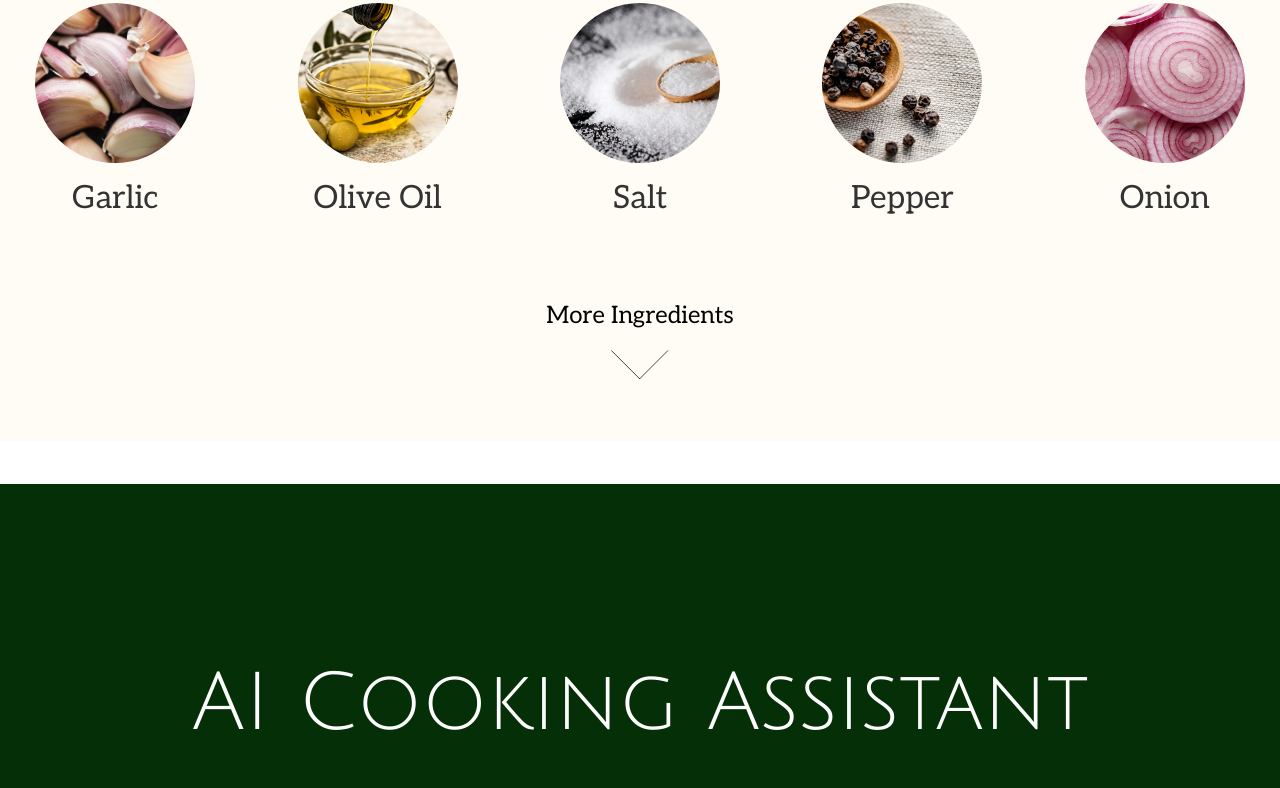
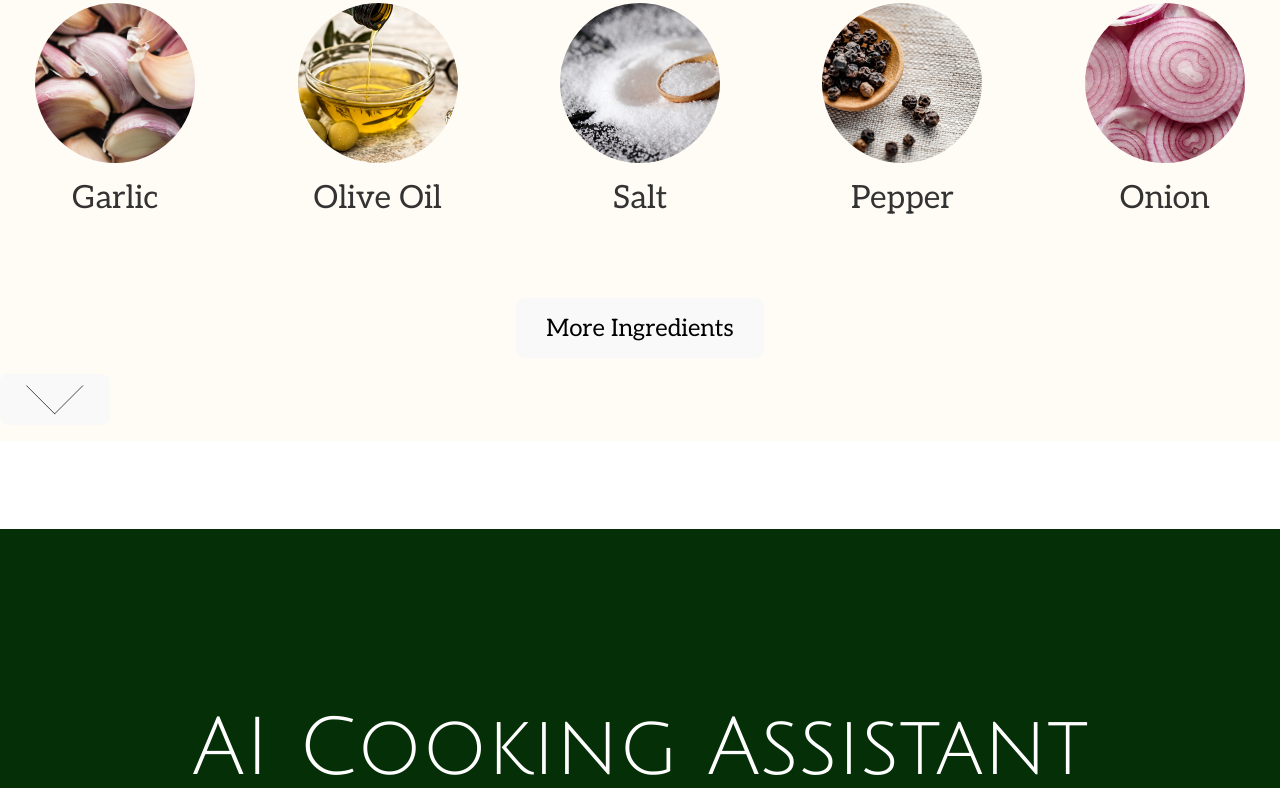
Before and after one commit to jlynparr/CookSync, a React (Vite) app: page / in a window 1280 px wide. Shown: the part 1023-1811 px from the top of the page. Built offline with nearby package versions, Linux system fonts and the light colour scheme.

Commit message:
-Added dropdown button functionality

```diff
--- a/src/pages/HomePage.jsx
+++ b/src/pages/HomePage.jsx
@@ -4,7 +4,6 @@ import Navbar from '../components/Navbar';
 import Footer from '../components/Footer';
 
 import mainImage from "../assets/images/MainFoodImage.png";
-import foodImage1 from "../assets/images/Peppers.png";
 import pepperImage from "../assets/images/blackPepper.jpg";
 import oliveOilImage from "../assets/images/oliveOil.jpg";
 import saltImage from "../assets/images/salt.jpg";
@@ -13,18 +12,12 @@ import garlicImage from "../assets/images/garlic.jpg";
 import spaghettiImage from "../assets/images/spaghetti.jpg";
 import garlicButterImage from "../assets/images/garlicButterChicken.jpg";
 import tomatoSoupImage from "../assets/images/tomatoSoup.jpg";
-import instagramIcon from "../assets/images/instagram.png";
-import facebookIcon from "../assets/images/facebook.png";
-import tiktokIcon from "../assets/images/tiktok.png";
-import youtubeIcon from "../assets/images/youtube.png";
-import twitterIcon from "../assets/images/twitterIMG.png";
-import logo from "../assets/images/cooksynclogo.png";
-import bottomLogo from "../assets/images/bottomLogo.png";
 import fancyBackground from "../assets/images/fancyBackground.png";
 
 import { Link } from 'react-router-dom';
 import { useNavigate } from 'react-router-dom';
 import { supabase } from '../supabaseClient';
+import { useRef} from 'react';
 
 
 const SearchIcon = () => (
@@ -40,11 +33,23 @@ const SearchIcon = () => (
   </svg>
 );
 
+const ingredientList = {
+  'Ingredients': [
+    "Chicken breast", "Butter", "Spaghetti", "Eggs", "Pancetta",
+    "Parmesan cheese", "Beef strips", "Soy sauce", "Bell pepper",
+    "Potatoes", "Carrots", "Green peas", "Coconut milk", "Curry powder",
+    "Cucumber", "Tomatoes", "Feta cheese", "Olives", "Oregano"
+  ]
+};
+
+
+
 const HomePage = () => {
   const [searchTerm, setSearchTerm] = useState('');
+  const [showIngredients, setShowIngredients] = useState(false);
   const navigate = useNavigate();
   const [recipes] = useState([]);
-
+  const ingredientRef = useRef(null);
 
 
   const handleSearch = (e) => {
@@ -58,6 +63,19 @@ const HomePage = () => {
 
   const handleRecipeClick = (recipeName) => {
     navigate(`/recipe/:recipeName${encodeURIComponent(recipeName)}`);
+  };
+
+  const toggleList = () => {
+    setShowIngredients(true);
+  };
+
+  const handleOpenList = () => {
+    setShowIngredients(true);
+  };
+
+  const handleCloseList = () => {
+    setShowIngredients(false);
+    ingredientRef.current?.scrollIntoView({ behavior: 'smooth' });
   };
 
 
@@ -84,7 +102,7 @@ const HomePage = () => {
           stress, no waste — just good food made easy.</div>
       </div>
 
-      <div className={styles.container}>
+      <div ref={ingredientRef} className={styles.container}>
         <div className={styles.ingredientSearch}>
           <div className={styles.searchTitleText}>Search Your Ingredient:</div>
           <br></br>
@@ -122,14 +140,60 @@ const HomePage = () => {
           </button>
         </div>
 
-        <div className={styles.moreIngredientTab}>More Ingredients</div>
-          <div className={styles.dropdownButton}>
-            <svg
-              width="70" height="30" viewBox="0 0 81 42" fill="none" xmlns="http://www.w3.org/2000/svg">
-              <line x1="0.353553" y1="0.646447" x2="40.4035" y2="40.6964" stroke="black"/>
-              <line x1="39.6714" y1="40.7216" x2="79.7214" y2="0.671673" stroke="black"/>
+        <div className={styles.moreIngredientTab}>
+        {!showIngredients && (
+          <button onClick={toggleList}>More Ingredients</button>
+        )}
+
+        {showIngredients && (
+          <ul className={styles.ingredientList}>
+            {ingredientList['Ingredients'].map((item, index) => (
+              <li
+                key={index}
+                onClick={() => handleIngredientClick(item)}
+                className={styles.ingredientItem}
+              >
+                {item}
+              </li>
+            ))}
+          </ul>
+        )}
+      </div>
+
+      <div>
+        {!showIngredients && (
+          <button onClick={handleOpenList} className={styles.dropdownButton}>
+            {/* Down arrow */}
+            <svg width="70" height="30" viewBox="0 0 81 42" fill="none" xmlns="http://www.w3.org/2000/svg">
+              <line x1="0.35" y1="0.65" x2="40.4" y2="40.7" stroke="black"/>
+              <line x1="39.7" y1="40.7" x2="79.7" y2="0.67" stroke="black"/>
+            </svg>
+          </button>
+        )}
+          {showIngredients && (
+          <>
+            <button onClick={handleCloseList} className={styles.dropdownButton}>
+              {/* Up arrow */}
+              <svg width="70" height="30" viewBox="0 0 81 42" fill="none" xmlns="http://www.w3.org/2000/svg">
+                <line x1="40" y1="0.35" x2="0" y2="40" stroke="black"/>
+                <line x1="40" y1="0.6" x2="80" y2="40" stroke="black"/>
               </svg>
-        </div>
+            </button>
+
+            <ul className={styles.ingredientList}>
+              {ingredientList['Ingredients'].map((item, index) => (
+                <li
+                  key={index}
+                  onClick={() => handleIngredientClick(item)}
+                  className={styles.ingredientItem}
+                >
+                  {item}
+                </li>
+              ))}
+            </ul>
+          </>
+        )}
+      </div>
 
         {/* AI Cooking Assistant */}
         <div className={styles.aiCookingAssistant}>
--- a/src/pages/HomePage.module.css
+++ b/src/pages/HomePage.module.css
@@ -157,6 +157,26 @@
     margin: 5vh 0 2vh 0;
     background-color: none;
   }
+
+  .ingredientList {
+  display: grid;
+  grid-template-columns: 1fr 1fr; /* 2 equal columns */
+  gap: 8px;
+  list-style: none;
+  padding: 0;
+  margin-top: 10px;
+}
+
+.ingredientItem {
+  cursor: pointer;
+  padding: 8px;
+  border-radius: 4px;
+  transition: background 0.2s;
+}
+
+.ingredientItem:hover {
+  background-color: #f0f0f0;
+}
 
   .dropdownButton {
     display: flex;
```
